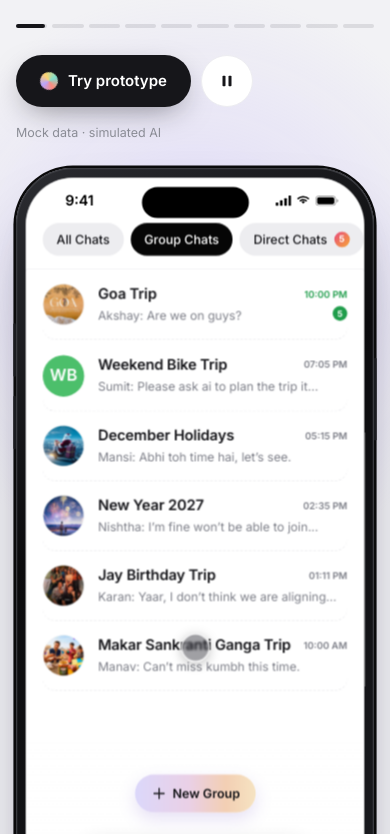
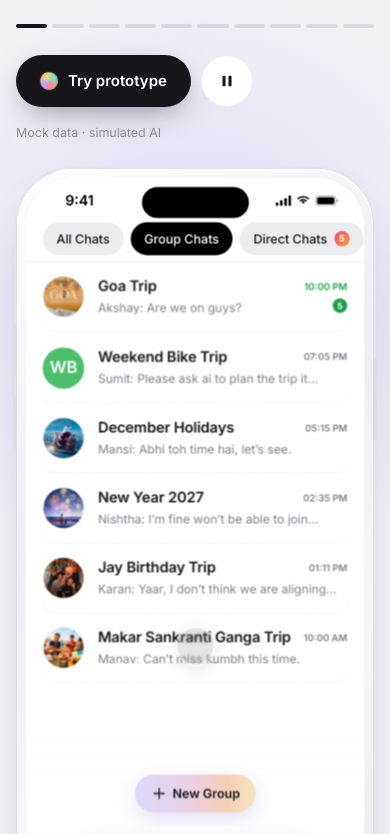
Before and after one commit to shivamkumartestingacc-maker/atlys, a plain HTML site: page case-study/prototype/artifact.html in a window 390 px wide. Shown: the part 222-1056 px from the top of the page. Drawn offline with Linux system fonts and the light colour scheme.

Commit message:
Prototype: rebalanced pacing, AI working beat before report, light device frame
- Reading holds where content needs reading, short holds after transitions
- Trip AI shows a working bubble with steps before the report card
- Light phone frame, light modal and a light-only artifact page
- Third recommendation card filled in (Agonda Beach)
- Tap pointer fades out between taps

Co-Authored-By: Claude Opus 5.5 <noreply@anthropic.com>
Claude-Session: https://claude.ai/code/session_01KyPYcM58BHbubDxCQ67krA

```diff
--- a/case-study/prototype/artifact.html
+++ b/case-study/prototype/artifact.html
@@ -4,9 +4,7 @@
 <link rel="stylesheet" href="https://fonts.googleapis.com/css2?family=Newsreader:ital,opsz,wght@0,6..72,400;0,6..72,500;0,6..72,700;1,6..72,400&family=Inter:wght@400;500;600;700&family=JetBrains+Mono:wght@400;500&display=swap">
 <link rel="stylesheet" href="proto.css">
 <style>
-:root{--st-bg:#f2f2f5;--st-fg:#16161a;--st-mut:#8a8c95;--st-tr:rgba(22,22,26,.1);--st-tr2:#16161a;--st-btn:#16161a;--st-btnfg:#fff;--st-gh:#fff;--st-ghl:#ececf0}
-@media (prefers-color-scheme:dark){:root:not([data-theme="light"]){--st-bg:#111015;--st-fg:#f1f0f5;--st-mut:#8f8d9a;--st-tr:rgba(255,255,255,.14);--st-tr2:#f1f0f5;--st-btn:#f1f0f5;--st-btnfg:#111015;--st-gh:#1e1d24;--st-ghl:#2e2d36;color-scheme:dark}}
-:root[data-theme="dark"]{--st-bg:#111015;--st-fg:#f1f0f5;--st-mut:#8f8d9a;--st-tr:rgba(255,255,255,.14);--st-tr2:#f1f0f5;--st-btn:#f1f0f5;--st-btnfg:#111015;--st-gh:#1e1d24;--st-ghl:#2e2d36;color-scheme:dark}
+:root{color-scheme:light;--st-bg:#f2f2f5;--st-fg:#16161a;--st-mut:#8a8c95;--st-tr:rgba(22,22,26,.1);--st-tr2:#16161a;--st-btn:#16161a;--st-btnfg:#fff;--st-gh:#fff;--st-ghl:#ececf0}
 body{background:var(--st-bg)}
 .copy{color:var(--st-fg)}
 .ey,.cap i,.note{color:var(--st-mut)}
--- a/case-study/prototype/proto.css
+++ b/case-study/prototype/proto.css
@@ -58,12 +58,12 @@ img{display:block}
 
 /* ---------------- device ---------------- */
 .device{width:415px;height:874px;border-radius:66px;padding:11px;position:relative;
-  background:linear-gradient(145deg,#2b2c31,#0b0b0d 40%,#1b1c20);
-  box-shadow:0 0 0 1.5px #3a3b40 inset,0 0 0 3px #0a0a0b,0 50px 90px -30px rgba(25,20,60,.45),0 30px 50px -30px rgba(0,0,0,.35)}
-.device::before,.device::after{content:"";position:absolute;width:3px;border-radius:2px;background:#1a1b1f;left:-3px}
-.device::before{top:180px;height:62px;box-shadow:0 84px 0 #1a1b1f}
+  background:linear-gradient(145deg,#ffffff,#eeeef2 40%,#f8f8fa 70%,#e9e9ee);
+  box-shadow:0 0 0 1px #d9d9e0 inset,0 0 0 1.5px #e4e4ea,0 2px 0 1.5px #fff inset,0 50px 90px -34px rgba(70,60,140,.28),0 24px 40px -28px rgba(20,20,40,.2)}
+.device::before,.device::after{content:"";position:absolute;width:3px;border-radius:2px;background:#dcdce2;left:-3px}
+.device::before{top:180px;height:62px;box-shadow:0 84px 0 #dcdce2}
 .device::after{left:auto;right:-3px;top:220px;height:96px}
-.screen{width:393px;height:852px;border-radius:55px;overflow:hidden;position:relative;background:#fff;isolation:isolate;
+.screen{width:393px;height:852px;border-radius:55px;overflow:hidden;position:relative;background:#fff;isolation:isolate;box-shadow:0 0 0 1px #e1e1e7;
   -webkit-mask-image:-webkit-radial-gradient(white,black);transform:translateZ(0)}
 .island{position:absolute;top:11px;left:50%;width:124px;height:36px;margin-left:-62px;background:#000;border-radius:20px;z-index:60}
 .homebar{position:absolute;bottom:8px;left:50%;width:134px;height:5px;margin-left:-67px;border-radius:3px;background:#111;z-index:60;transition:background .4s}
@@ -355,7 +355,12 @@ svg.gi{stroke:url(#tgrad)}
 .dc{margin-bottom:22px}
 .dc .ph{height:180px;border-radius:14px;overflow:hidden;position:relative}
 .dc .ph img{width:100%;height:100%;object-fit:cover;transform:scale(1.02)}
-.dc.third .ph{height:112px;-webkit-mask-image:linear-gradient(#000 40%,transparent);mask-image:linear-gradient(#000 40%,transparent)}
+.msg .orb.spin{animation:breathe 1.4s ease-in-out infinite}
+.bb.aw{position:relative;overflow:hidden;min-width:210px;background:linear-gradient(135deg,#f3efff,#fff1ea)!important;box-shadow:0 0 0 1px #ece6fb;padding:10px 12px 12px!important}
+.bb.aw b{display:block;font-size:13.5px;font-weight:600}
+.bb.aw .ts{display:block;height:18px;overflow:hidden;font-size:12.5px;color:#6b6d76;margin-top:2px}
+.bb.aw .ts span{display:block;white-space:nowrap;animation:tsin .4s var(--out) both}
+.bb.aw .bar{position:absolute;left:0;bottom:0;height:3px;width:100%;background:var(--grad);transform-origin:left;animation:tbar 2.8s cubic-bezier(.3,.1,.3,1) forwards}
 .dc .mt2{display:flex;gap:10px;margin-top:10px}
 .dc .mt2 .k{flex:1}
 .dc .mt2 b{display:block;font-size:14.5px;font-weight:600}
@@ -470,16 +475,16 @@ svg.gi{stroke:url(#tgrad)}
 
 /* ---------------- modal ---------------- */
 .ov{position:fixed;inset:0;z-index:100;display:flex;align-items:center;justify-content:center;visibility:hidden}
-.ov .bg{position:absolute;inset:0;background:rgba(14,12,24,.55);backdrop-filter:blur(14px);-webkit-backdrop-filter:blur(14px);opacity:0;transition:opacity .4s var(--out)}
+.ov .bg{position:absolute;inset:0;background:rgba(238,237,244,.78);backdrop-filter:blur(14px);-webkit-backdrop-filter:blur(14px);opacity:0;transition:opacity .4s var(--out)}
 .ov.on{visibility:visible}
 .ov.on .bg{opacity:1}
 .ov .phwrap{opacity:0;transform:translateY(40px) scale(.94);transition:transform .6s var(--spring-soft),opacity .35s var(--out)}
 .ov.on .phwrap{opacity:1;transform:none}
 .ov .oc{position:absolute;top:20px;right:20px;display:flex;gap:8px;z-index:2}
-.ov .oc button{height:44px;border-radius:999px;background:rgba(255,255,255,.14);color:#fff;display:inline-flex;align-items:center;gap:8px;padding:0 16px;font-size:14px;font-weight:500;border:1px solid rgba(255,255,255,.18);transition:background .2s}
-.ov .oc button:hover{background:rgba(255,255,255,.24)}
+.ov .oc button{height:44px;border-radius:999px;background:#fff;color:var(--ink);display:inline-flex;align-items:center;gap:8px;padding:0 16px;font-size:14px;font-weight:500;border:1px solid #e3e3ea;box-shadow:0 4px 14px rgba(40,30,90,.08);transition:background .2s}
+.ov .oc button:hover{background:#f6f6f9}
 .ov .oc svg{width:16px;height:16px}
-.ov .tip{position:absolute;bottom:22px;left:50%;transform:translateX(-50%);color:rgba(255,255,255,.75);font-size:13px;display:flex;gap:8px;align-items:center;white-space:nowrap}
+.ov .tip{position:absolute;bottom:22px;left:50%;transform:translateX(-50%);color:#6b6d76;font-size:13px;display:flex;gap:8px;align-items:center;white-space:nowrap}
 .ov .tip i{width:10px;height:10px;border-radius:50%;border:2px solid #9c95ff;animation:hint 1.5s infinite}
 
 @media (max-width:860px){
--- a/case-study/prototype/proto.js
+++ b/case-study/prototype/proto.js
@@ -4,7 +4,7 @@
    pointer events a person would, so video and interactive mode share one implementation. */
 (function () {
   const STOP = Symbol('stop');
-  const SPEED = 1.35; // >1 slows every scripted wait and pointer move
+  const SPEED = 1.12; // >1 slows every scripted wait; reading holds live in SCRIPT
   const $ = (r, s) => r.querySelector(s);
   const $$ = (r, s) => [...r.querySelectorAll(s)];
   const IMG = 'img/';
@@ -57,6 +57,7 @@
   const ASK = 'Should we vote? I’m asking AI...';
   const DEST = {
     gok: { name: 'Gokarna Beach', short: 'Gokarna Beach, Goa', img: 'b-gokarna.jpg', desc: 'Om beach near Mallikarjuna temple. Historic Shiva temple surrounded by greenery.' },
+    agd: { name: 'Agonda Beach', short: 'Agonda Beach, Goa', img: 'b-third.jpg', desc: 'Quiet Canacona beach, a short ride to Shri Mallikarjun temple. Calm water and beach huts.' },
     aar: { name: 'Aarambol Beach', short: 'Aarambol Beach, Goa', img: 'b-aarambol.jpg', desc: 'Shri Ajoba Temple, Ashwem is near to Aarambol beach. Enjoy waters, sea food and games in beach.' }
   };
   const VOTES = [['15 Apr - 25 Apr', 5], ['15 Apr - 27 Apr', 0], ['15 Apr - 24 Apr', 0]];
@@ -164,7 +165,7 @@
       <div class="skel">${'<div class="sk"><div class="p"></div><div class="l" style="width:46%"></div><div class="l" style="width:82%"></div></div>'.repeat(2)}</div>
       <div class="res"><div class="dst">${I.pin}<div><b>Destination</b><span>As you all asked for Beach + Temple + Goa</span></div></div>
       ${Object.entries(DEST).map(([k, d]) => `<div class="dc"><div class="ph"><img src="${IMG}${d.img}" alt=""></div><div class="mt2"><div class="k"><b>${d.name}</b><span>${d.desc}</span></div><button class="add tap" data-dest="${k}">${I.check}<span>Add</span></button></div></div>`).join('')}
-      <div class="dc third"><div class="ph"><img src="${IMG}b-third.jpg" alt=""></div></div></div>
+      </div>
     </div></div>
 
     <div class="pg scroll nx gone" data-p="rk"><div class="rk st">
@@ -274,7 +275,7 @@
         for (let b = 0; b < bubbles.length; b++) {
           m.insertAdjacentHTML('beforeend', `<div class="msg in tmp"><img class="av" src="${IMG}a-${who}.png" alt=""><div class="bs"><div class="bb typing"><i></i><i></i><i></i></div></div></div>`);
           scrollMsgs();
-          await wait(700 + bubbles[b].length * 9);
+          await wait(420 + bubbles[b].length * 6);
           q('.tmp').remove();
           if (!msg) {
             m.insertAdjacentHTML('beforeend', msgHTML(who, [bubbles[b]], meta, 'in'));
@@ -285,7 +286,7 @@
             $(msg, '.mt').before(bb);
           }
           scrollMsgs();
-          await wait(450);
+          await wait(300);
         }
       }
       S.loaded = true;
@@ -308,7 +309,7 @@
       box.classList.add('t');
       box.innerHTML = '<span class="tt"></span><span class="car"></span>';
       const tt = $(box, '.tt');
-      for (let i = 1; i <= ASK.length; i++) { tt.textContent = ASK.slice(0, i); if (!ctx.instant) await wait(i < 4 ? 90 : 38 + Math.random() * 40); }
+      for (let i = 1; i <= ASK.length; i++) { tt.textContent = ASK.slice(0, i); if (!ctx.instant) await wait(i < 4 ? 80 : 28 + Math.random() * 30); }
       q('.comp').classList.add('ty');
     });
     const send = () => run(async () => {
@@ -541,9 +542,10 @@
       q('.fab').classList.remove('hide');
       await wait(650);
       const m = q('.msgs');
-      m.insertAdjacentHTML('beforeend', '<div class="msg ai in tmp"><span class="orb av"></span><div class="bs"><div class="bb typing"><i></i><i></i><i></i></div></div></div>');
+      m.insertAdjacentHTML('beforeend', '<div class="msg ai in tmp"><span class="orb av spin"></span><div class="bs"><div class="bb aw"><b>Trip AI is working</b><span class="ts"><span>Collecting 6 rankings</span></span><i class="bar"></i></div></div></div>');
       scrollMsgs();
-      await wait(1300);
+      const ts = q('.tmp .ts');
+      for (const l of ['Collecting 6 rankings', 'Comparing date ranges', 'Matching budgets', 'Scoring group alignment']) { ts.innerHTML = `<span>${l}</span>`; await wait(620); }
       q('.tmp').remove();
       const d = S.plan.dest;
       m.insertAdjacentHTML('beforeend', `<div class="rep in"><div class="rh"><span class="orb"></span>Trip AI report...</div><div class="rb">
@@ -758,33 +760,33 @@
     'We’re going.'
   ];
   const SCRIPT = [
-    { ch: 0, pause: 2200 },
-    { ch: 0, drag: '.hsheet .list', by: [0, -230], after: 1000 },
-    { ch: 1, tap: '.row[data-g="goa"]', after: 1900 },
-    { ch: 1, tap: '.comp .in', after: 350 },
-    { ch: 1, tap: '.comp .send', after: 1100 },
+    { ch: 0, pause: 2400 },
+    { ch: 0, drag: '.hsheet .list', by: [0, -230], after: 1100 },
+    { ch: 1, tap: '.row[data-g="goa"]', after: 700 },
+    { ch: 1, tap: '.comp .in', after: 300 },
+    { ch: 1, tap: '.comp .send', after: 800 },
     { ch: 2, tap: '.fab', after: 900 },
-    { ch: 3, tap: '.sheet .start', after: 2600 },
-    { ch: 4, tap: '.pfoot .nx', after: 900 },
-    { ch: 4, tap: '.cal .d[data-d="15"]', after: 350 },
-    { ch: 4, tap: '.cal .d[data-d="20"]', after: 450 },
-    { ch: 4, tap: '.tgl', after: 450 },
-    { ch: 4, tap: '[data-c="dest"]:nth-child(2)', after: 450 },
-    { ch: 4, drag: '.th[data-t="0"]', to: (app) => app.sliderX(25), after: 250 },
-    { ch: 4, drag: '.th[data-t="1"]', to: (app) => app.sliderX(35), after: 350 },
-    { ch: 4, tap: '[data-c="bud"]:nth-child(2)', after: 700 },
-    { ch: 5, tap: '.pfoot .nx', after: 1300 },
-    { ch: 5, tap: '.add[data-dest="gok"]', after: 800 },
-    { ch: 5, tap: '.add[data-dest="aar"]', after: 1000 },
+    { ch: 3, tap: '.sheet .start', after: 3000 },
+    { ch: 4, tap: '.pfoot .nx', after: 1000 },
+    { ch: 4, tap: '.cal .d[data-d="15"]', after: 300 },
+    { ch: 4, tap: '.cal .d[data-d="20"]', after: 500 },
+    { ch: 4, tap: '.tgl', after: 400 },
+    { ch: 4, tap: '[data-c="dest"]:nth-child(2)', after: 400 },
+    { ch: 4, drag: '.th[data-t="0"]', to: (app) => app.sliderX(25), after: 200 },
+    { ch: 4, drag: '.th[data-t="1"]', to: (app) => app.sliderX(35), after: 300 },
+    { ch: 4, tap: '[data-c="bud"]:nth-child(2)', after: 800 },
+    { ch: 5, tap: '.pfoot .nx', after: 1000 },
+    { ch: 5, tap: '.add[data-dest="gok"]', after: 600 },
+    { ch: 5, tap: '.add[data-dest="aar"]', after: 900 },
     { ch: 6, tap: '.pfoot .nx', after: 1300 },
-    { ch: 6, drag: '[data-l="date"] .ri:nth-child(2) .gp', by: [0, -45], after: 900 },
-    { ch: 7, tap: '.pfoot .nx', after: 1900 },
+    { ch: 6, drag: '[data-l="date"] .ri:nth-child(2) .gp', by: [0, -45], after: 800 },
+    { ch: 7, tap: '.pfoot .nx', after: 2800 },
     { ch: 8, tap: '.vr[data-i="0"]', after: 0 },
-    { ch: 9, pause: 5600 }
+    { ch: 9, pause: 5000 }
   ];
 
   // rough chapter lengths for the progress bar: waits + pointer travel + built-in animation time
-  const EXTRA = [0, 9500, 4300, 700, 0, 4300, 300, 4500, 3600, 0];
+  const EXTRA = [0, 7500, 3900, 700, 0, 4300, 300, 5500, 3200, 0];
   const SCRIPT_MS = CHAPTERS.map((_, c) => (SCRIPT.filter((s) => s.ch === c).reduce((a, s) => a + (s.pause || s.after || 0) + (s.tap || s.drag ? 800 : 0), 0) + EXTRA[c]) * SPEED);
 
   function createVideo(app, { onChapter } = {}) {
@@ -796,7 +798,6 @@
       const g = ctx.gen;
       if (ctx.instant) { fn(1); return res(); }
       let el = 0, last = performance.now();
-      ms *= SPEED;
       (function f(now) {
         if (g !== ctx.gen) return rej(STOP);
         if (!ctx.paused) el += now - last;
@@ -806,7 +807,10 @@
       })(last);
     });
     const place = () => { ptr.style.left = P.x + 'px'; ptr.style.top = P.y + 'px'; };
+    let hideT = 0;
+    const idle = () => { clearTimeout(hideT); hideT = setTimeout(() => ptr && ptr.classList.remove('on'), 650); };
     async function moveTo(x, y) {
+      clearTimeout(hideT);
       ptr = scr.querySelector('.ptr');
       ptr.classList.add('on');
       const x0 = P.x, y0 = P.y, d = Math.hypot(x - x0, y - y0);
@@ -845,6 +849,7 @@
         ptr.classList.remove('down'); el.classList.remove('pressed'); ripple();
       }
       el.click();
+      idle();
       await app.busy;
     }
     async function drag(step) {
@@ -859,6 +864,7 @@
       await anim(step.drag.includes('list') ? 520 : 700, (p) => { P.x = c.x + (to.x - c.x) * p; P.y = c.y + (to.y - c.y) * p; if (ptr) place(); ev('pointermove', P.x, P.y); });
       ev('pointerup', P.x, P.y);
       if (ptr) ptr.classList.remove('down');
+      idle();
       await app.wait(320);
     }
 
```
